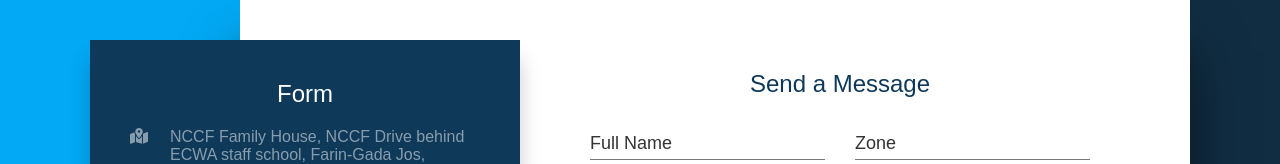
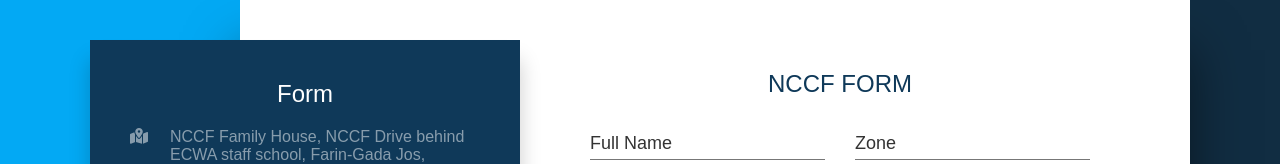
Before and after one commit to Akuma001/NCCF, a plain HTML site: page index.html in a window 1280 px wide. Shown: the part 2576-2740 px from the top of the page. Drawn offline with nearby package versions, Linux system fonts and the light colour scheme.

Commit message:
NCCF-commit

```diff
--- a/index.html
+++ b/index.html
@@ -192,7 +192,7 @@
           </div>
         </div>
         <div class="contactform">
-          <h2>Send a Message</h2>
+          <h2>NCCF FORM</h2>
           <div class="formBox">
             <div class="inputBox w50">
               <input type="text" name="" required />
```
